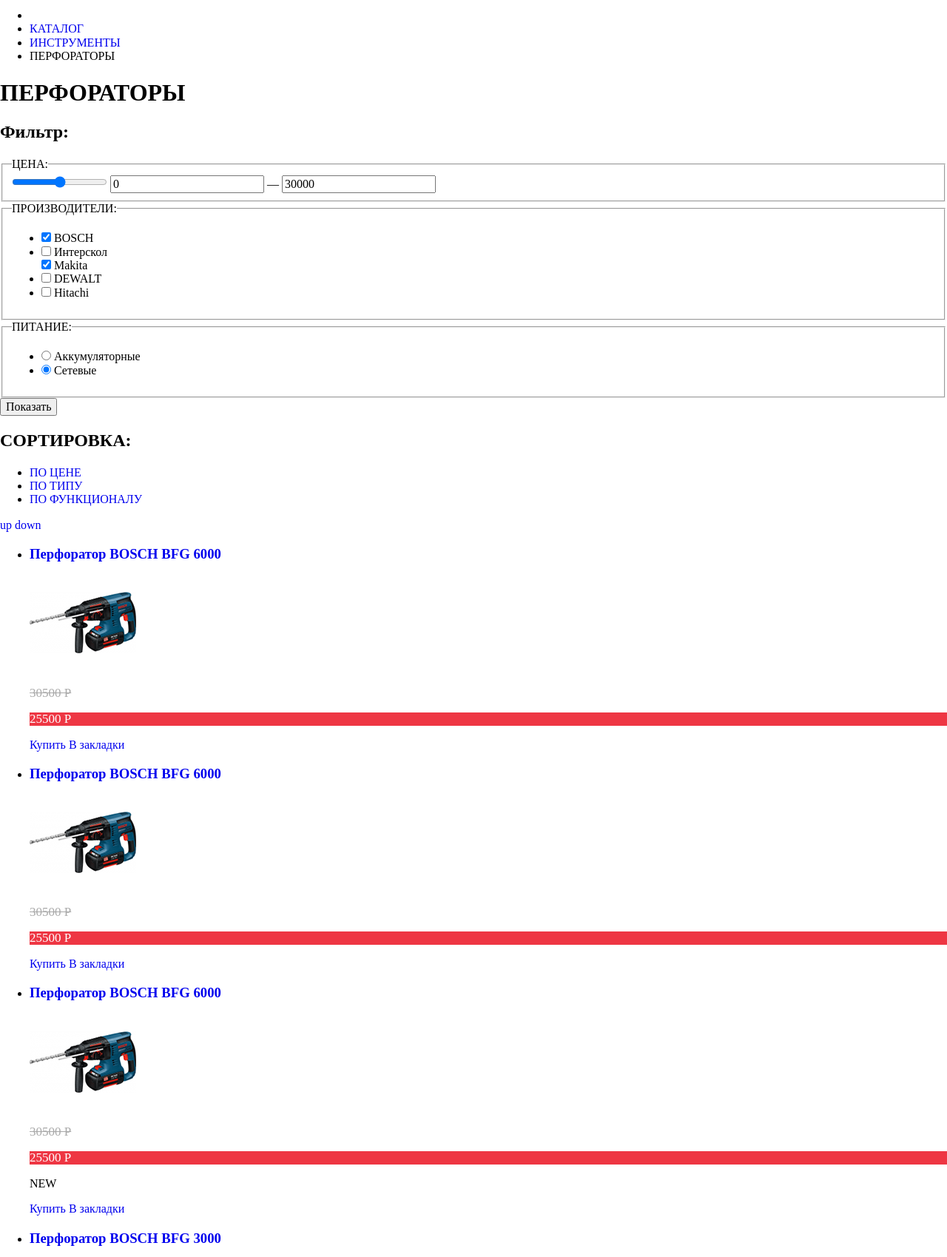
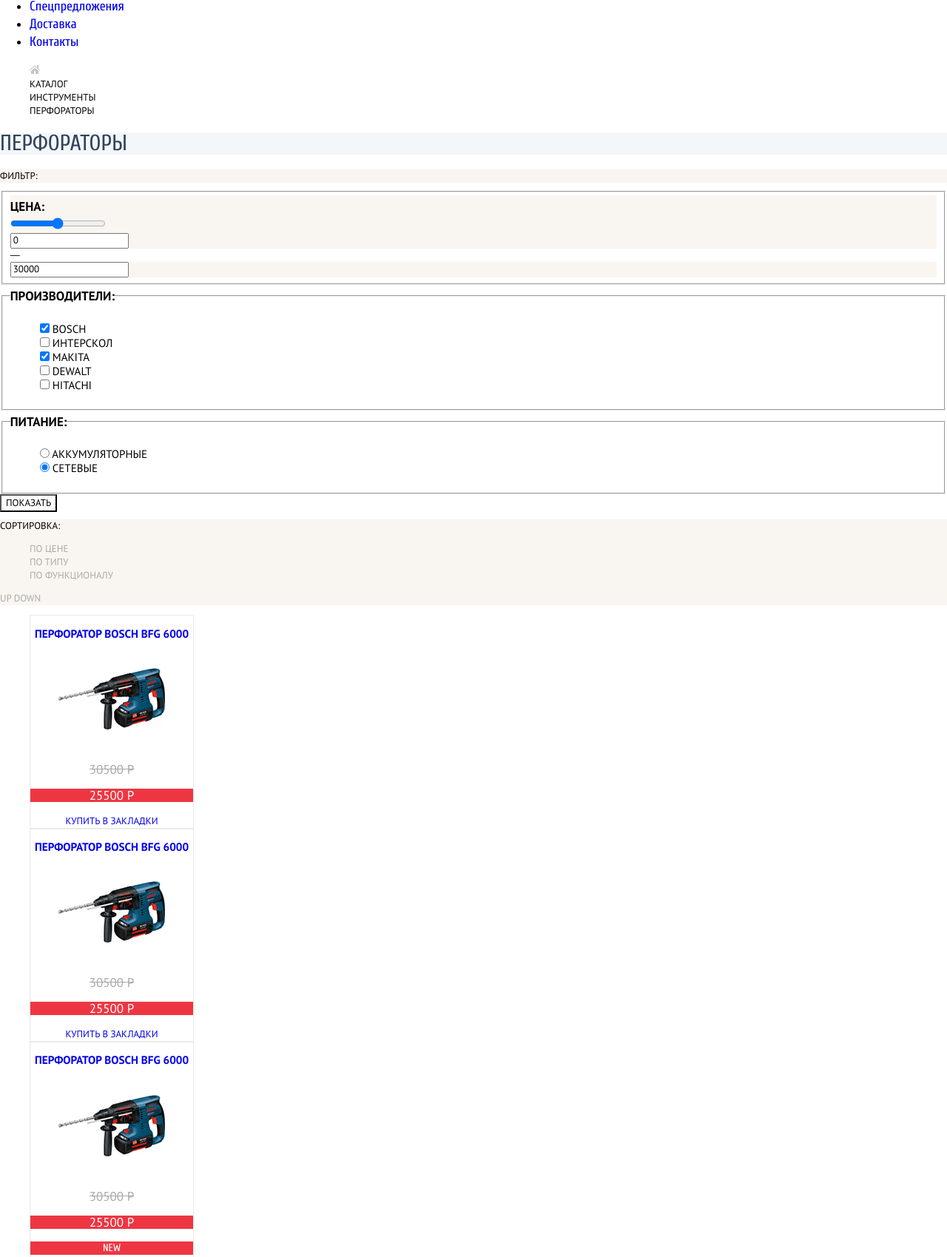
Before and after one commit to TamaraLavrina/51735-technomart-30, a plain HTML site: page catalog.html in a window 1280 px wide. Shown: the part 301-2000 px from the top of the page at 74% size. Drawn offline with Linux system fonts and the light colour scheme; files that its build step writes are made by us from their sources.

Commit message:
добавила классы в каталог

```diff
--- a/catalog.html
+++ b/catalog.html
@@ -9,12 +9,13 @@
     <link rel="manifest" href="manifest.webmanifest">
     <link rel="stylesheet" href="">
     <link href="normalize.css" rel="stylesheet">
-    <link href="style.css" rel="stylesheet">
+    <link href="css/style.css" rel="stylesheet">
   </head>
-  <body>
+  <body class="page-body">
     <header>
       <div class="logo">
         <a href="index.html"><img src="img/logo-technomart.svg" width="108" height="18" alt="лого ТЕХНОМАРТ"></a>
+      </div>
         <form>
           <!--       <label for="search"></label>      скрытый лэйбл - это как?  -->
 
@@ -55,36 +56,42 @@
         </ul>
       </nav>
     </header>
-    <main>
- <ul>
+    <main class="inner-page">
+ <ul class="breadcrumbs">
     <li>
-      <a href="index.html"></a>
+      <a href="index.html"><img src="img/icon-home.svg" </a>
     </li>
     <li>
-      <a href="catalog.html">КАТАЛОГ</a>
+      <a href="catalog.html">каталог</a>
     </li>
     <li>
-        <a href="blank.html">ИНСТРУМЕНТЫ</a>
+        <a href="blank.html">инструменты</a>
       </li>
-    <li>
-      ПЕРФОРАТОРЫ
+    <li><a href="blank.html">
+      перфораторы</a>
     </li>
   </ul>
-  <h1>ПЕРФОРАТОРЫ</h1>
+  <h1 class="catalog-title">перфораторы</h1>
 <section>
   <div class="wrap">
     <h2>Фильтр:</h2>
   </div>
+<section class="filter">
 <form method="get" action="https://echo.htmlacademy.ru">
   <fieldset>
-    <legend>ЦЕНА:</legend>
+    <div class="wrap">
+      <legend>цена:</legend>
     <input type="range" min="0" max="30000" step="500">
-    <input type="number" value="0">
+    </div>
+    <div class="wrap">
+    <input type="number" value="0"></div>
     —
+    <div class="wrap">
     <input type="number" value="30000">
+  </div>
   </fieldset>
   <fieldset>
-    <legend>ПРОИЗВОДИТЕЛИ:</legend>
+    <legend>производители:</legend>
     <ul>
       <li>
         <input type="checkbox" name="BOSCH" id="BOSCH" checked>
@@ -103,7 +110,7 @@
     </ul>
   </fieldset>
   <fieldset>
-    <legend>ПИТАНИЕ:</legend>
+    <legend>питание:</legend>
     <ul>
       <li>
         <input type="radio" name="power-supply" value="battery" id="battery">
@@ -115,27 +122,28 @@
       </li>
     </ul>
   </fieldset>
-  <button type="submit">Показать</button>
+  <button class="catalog-button" type="submit">Показать</button>
 </form>
 </section>
-<section>
+  <section class="wrap">
   <h2>СОРТИРОВКА:</h2>
   <ul>
     <li>
-      <a href="blanc.html">ПО ЦЕНЕ</a>
+      <a href="blanc.html">по цене</a>
     </li>
     <li>
-      <a href="blank.html">ПО ТИПУ</a>
+      <a href="blank.html">по типу</a>
     </li>
     <li>
-      <a href="blank.html">ПО ФУНКЦИОНАЛУ</a>
+      <a href="blank.html">по функционалу</a>
     </li>
     </ul>
   <a href="blank.html">up</a>
   <a href="blank.html">down</a>
+  </section>
   <section>
-    <ul>
-      <li>
+    <ul class="product-list">
+      <li class="list-item">
         <a href="blank.html">
           <h3>Перфоратор BOSCH BFG 6000</h3>
             <img src="img/boschbfg6000.png" width="144" height="128" alt="ФОТО Перфоратор BOSCH BFG 6000">
@@ -145,7 +153,7 @@
           <a href="blank.html">Купить</a>
           <a href="blank.html">В закладки</a>
       </li>
-      <li>
+      <li class="list-item">
         <a href="#">
           <h3>Перфоратор BOSCH BFG 6000</h3>
             <img src="img/boschbfg6000.png" width="144" height="128" alt="ФОТО Перфоратор BOSCH BFG 6000">
@@ -155,29 +163,29 @@
           <a href="blank.html">Купить</a>
           <a href="blank.html">В закладки</a>
       </li>
-      <li>
+      <li class="list-item">
         <a href="#">
           <h3>Перфоратор BOSCH BFG 6000</h3>
           <img src="img/boschbfg6000.png" width="144" height="128" alt="ФОТО Перфоратор BOSCH BFG 6000">
         </a>
         <p class="old-price">30500 P</p>
         <p class="new-price">25500 P</p>
-        <p>NEW</p>
+        <p class="flag-new">NEW</p>
           <a href="blank.html">Купить</a>
           <a href="blank.html">В закладки</a>
       </li>
-      <li>
+      <li class="list-item">
         <a href="#">
           <h3>Перфоратор BOSCH BFG 3000</h3>
             <img src="img/boschbfg3000.png" width="127" height="113" alt="ФОТО Перфоратор BOSCH BFG 3000">
         </a>
         <p class="old-price">22500 P</p>
         <p class="new-price">15500 P</p>
-        <p>NEW</p>
+        <p class="flag-new">NEW</p>
           <a href="blank.html">Купить</a>
           <a href="blank.html">В закладки</a>
       </li>
-      <li>
+      <li class="list-item">
         <a href="blank.html">
           <h3>Перфоратор BOSCH BFG 6000</h3>
           <img src="img/boschbfg6000.png" width="144" height="128" alt="ФОТО Перфоратор BOSCH BFG 6000">
@@ -187,28 +195,28 @@
           <a href="blank.html">Купить</a>
           <a href="blank.html">В закладки</a>
       </li>
-      <li>
+      <li class="list-item">
         <a href="#">
           <h3>Перфоратор BOSCH BFG 2000</h3>
             <img src="img/boschbfg2000.png" width="127" height="112" alt="ФОТО Перфоратор BOSCH BFG 2000">
         </a>
         <p class="new-price">12500 P</p>
-        <p>New</p>
+        <p class="flag-new">New</p>
           <a href="blank.html">Купить</a>
           <a href="blank.html">В закладки</a>
       </li>
-      <li>
+      <li class="list-item">
         <a href="#">
           <h3>Перфоратор BOSCH BFG 3000</h3>
           <img src="img/boschbfg3000.png" width="127" height="113" alt="ФОТО Перфоратор BOSCH BFG 3000">
         </a>
         <p class="old-price">22500 P</p>
         <p class="new-price">15500 P</p>
-        <p>NEW</p>
+        <p class="flag-new">NEW</p>
           <a href="blank.html">Купить</a>
           <a href="blank.html">В закладки</a>
       </li>
-      <li>
+      <li class="list-item">
         <a href="#">
           <h3>Перфоратор BOSCH BFG 6000</h3>
           <img src="img/boschbfg6000.png" width="144" height="128" alt="ФОТО Перфоратор BOSCH BFG 6000">
@@ -218,13 +226,13 @@
           <a href="blank.html">Купить</a>
           <a href="blank.html">В закладки</a>
       </li>
-      <li>
+      <li class="list-item">
         <a href="#">
           <h3>Перфоратор BOSCH BFG 2000</h3>
           <img src="img/boschbfg2000.png" width="127" height="112" alt="ФОТО Перфоратор BOSCH BFG 2000">
         </a>
         <p class="new-price">12500 P</p>
-        <p>New</p>
+        <p class="flag-new">New</p>
           <a href="blank.html">Купить</a>
           <a href="blank.html">В закладки</a>
       </li>
@@ -246,7 +254,7 @@
     </li>
   </ul>
 </section>
-<article>
+<article class="special service">
   <h2>ПАРА СЛОВ О ПЕРФОРАТОРАХ</h2>
   <p>
     Перфоратор — универсальный строительный инструмент. Предназначен для сверления и долбления отверстий в кирпиче, бетоне и камне.
@@ -255,12 +263,14 @@
   </p>
 </article>
     </main>
-    <footer>
-      <h2>Контакты компании</h2>
+    <footer class="footer">
+      <h2 class="hidden">Контакты компании</h2>
+      <div class="logo">
       <a href="index.html"><img src="img/logo_footer.svg"></a>
+      </div>
       <div class="menu">
         <nav>
-          <ul>
+          <ul class="site-navigation footer-nav">
             <li><a href="blank.html">Компания</a></li>
             <li><a href="blank.html">Новости</a></li>
             <li><a href="catalog.html">Каталог</a></li>
@@ -269,42 +279,40 @@
           </ul>
         </nav>
       </div>
-      <address>г. Санкт-Петербург, ул. Б. Конюшенная, д. 19/8
+      <address class="footer-adress">г. Санкт-Петербург, ул. Б. Конюшенная, д. 19/8
         <a href="tel:+78125550555">+7 (812) 555-05-55</a>
       </address>
-        <div class="sub-menu">
         <nav>
-          <ul>
+          <ul class="sub-text-footer">
             <li><a href="blank.html">Материалы</a></li>
             <li><a href="blank.html">Техника</a></li>
             <li><a href="price.html">Инструмент</a></li>
             <li><a href="catalog.html">Спецпредложения</a></li>
           </ul>
         </nav>
-      </div>
-    <div class="darkblue">
-      <p>© 2010–2019 Компания «Техномарт»
-        Все права защищены</p>
+      <div class="footer-down">
+        <p>© 2010–2019 Компания «Техномарт»</p>
+          <p class="sub-text-footer">Все права защищены</p>
         <div>
-        <ul>
-          <li>
-            <a href="#">Вконтакте</a>
+          <ul class="social">
+            <li class="social-background">
+              <a class="social-button" href="#"><img src="img/icon-vk.svg" width="25" height="14"></a>
             </li>
-          <li>
-            <a href="#">Facebook</a>
+            <li class="social-background">
+              <a class="social-button" href="#"><img src="img/icon-fb.svg" width="12" height="22"></a>
             </li>
-          <li>
-            <a href="#">Instagram</a>
+            <li class="social-background">
+              <a class="social-button" href="#"><img src="img/icon-insta.svg" width="21" height="21"></a>
             </li>
           </ul>
         </div>
-    <div>
+        <div class="call-back">
           <p>Обратная связь:
             <a href="#">mail@htmlacademy.ru</a>
           </p>
           <p>
             Разработано —
-      <a href="https://htmlacademy.ru">HTML Academy</a>
+            <a  href="https://htmlacademy.ru">HTML Academy</a>
           </p>
         </div>
       </div>
--- a/css/style.css
+++ b/css/style.css
@@ -73,6 +73,7 @@
 --background-color_opacity:rgb(255, 255, 255);
 --basic-font:"Cuprum", "Arial", sans-serif;
 --special-font: "PT Sans", "Arial", sans-serif;
+--hover-grey: #B5B5B5;
 }
 
 /* Global */
@@ -152,6 +153,7 @@ img {
   font-weight: 400;
   font-style: italic;
   font-size: 16px;
+  line-height: 23px;
 }
 .phone {
    color: var(--basic-red);
@@ -262,7 +264,8 @@ img {
 
 .wrap-title h2,
 .special h2,
-.contacts h2{
+.contacts h2,
+.catalog-title{
   font-family: var(--basic-font);
   font-weight: 400;
   font-size: 30px;
@@ -304,6 +307,7 @@ img {
   line-height: 24px;
   font-weight: 400;
   color: var(--basic-text-body);
+  text-transform: none;
 }
 .service-menu{
   list-style: none;
@@ -417,3 +421,70 @@ img {
   line-height: 24px;
   border: 2px solid var(--basic-greylight);
 }
+.breadcrumbs {
+  list-style: none;
+}
+
+.breadcrumbs a {
+  text-transform: uppercase;
+  color: var(--basic-text-body);
+  font-family: var(--special-font);
+  font-weight: 400;
+  font-size: 13px;
+  line-height: 18px;
+}
+.catalog-title{
+  background-color: var(--basic-background);
+  color: var(--basic-darkgrey);
+}
+.inner-page,
+.wrap h2 {
+  font-family: var(--special-font);
+  font-size:13px;
+  font-weight: 400;
+  line-height:18px;
+  text-transform: uppercase;
+}
+.wrap{
+  background-color: var(--special-beige);
+}
+.wrap ul{
+  list-style: none;
+}
+.wrap a{
+  text-decoration: none;
+  color: var(--basic-text-body);
+  opacity: 0.3;
+}
+.wrap a:active{
+  color: var(--basic-red);
+  opacity: 1.0;
+}
+.wrap a:hover{
+  color: var(--basic-text-body);
+  border-bottom: 1px dashed var(--basic-red);
+  opacity: 1.0;
+}
+.filter legend {
+  font-size: 17px;
+  line-height: 30px;
+  font-weight: 700;
+}
+.filter ul {
+  list-style: none;
+  line-height: 19px;
+  font-size:15px;
+}
+.filter-input-checkbox:hover + label,
+.filter-input-checkbox:focus + label {  /*тут не работает*/
+  color: var(--hover-grey);
+}
+.catalog-button{
+  font-size: 13px;
+  line-height: 18px;
+  background-color: var(--basic-white);
+  text-align: center;
+  text-transform: uppercase;
+  vertical-align: middle;
+  box-shadow:none;
+}
```
Also changed, not shown: img/icon-korzina.png (deleted), img/icon-korzina.svg (deleted), img/icon-kraska.svg (deleted). Lines whose indentation alone changed are shown as unchanged.
